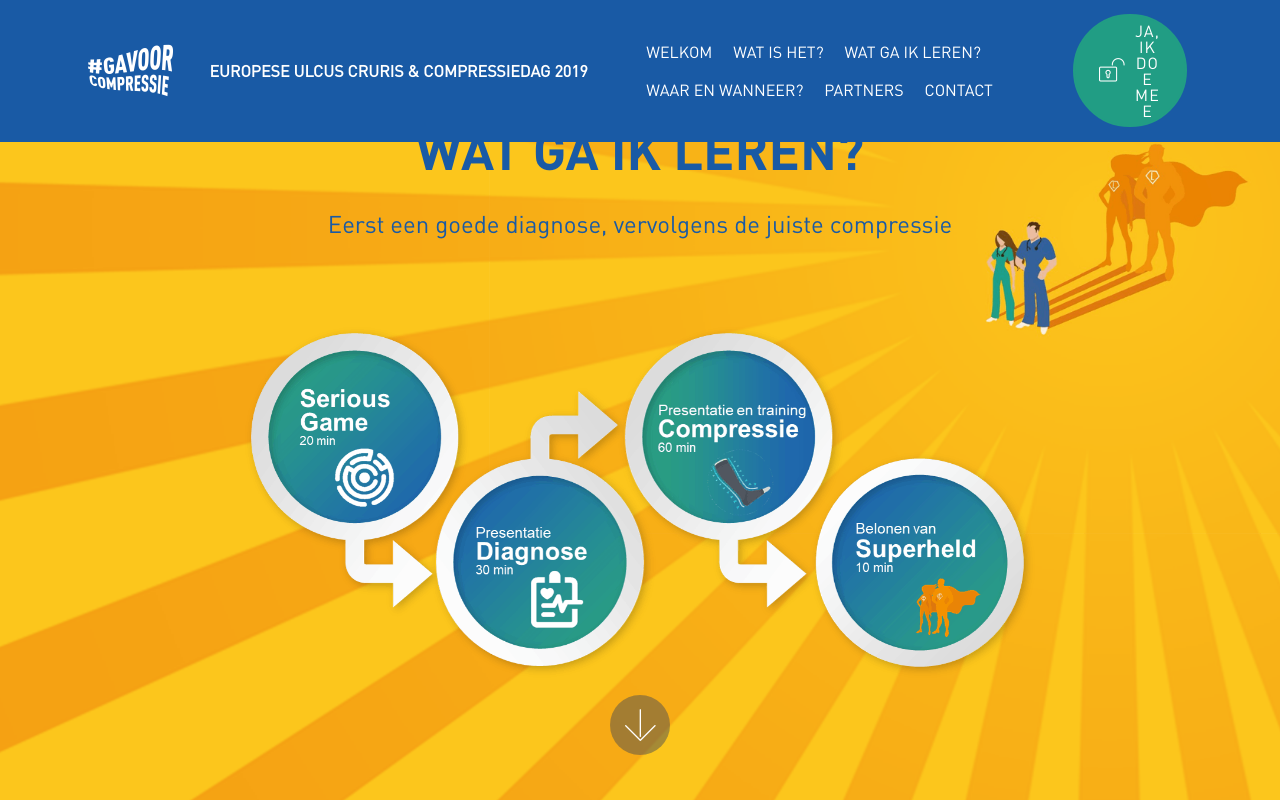
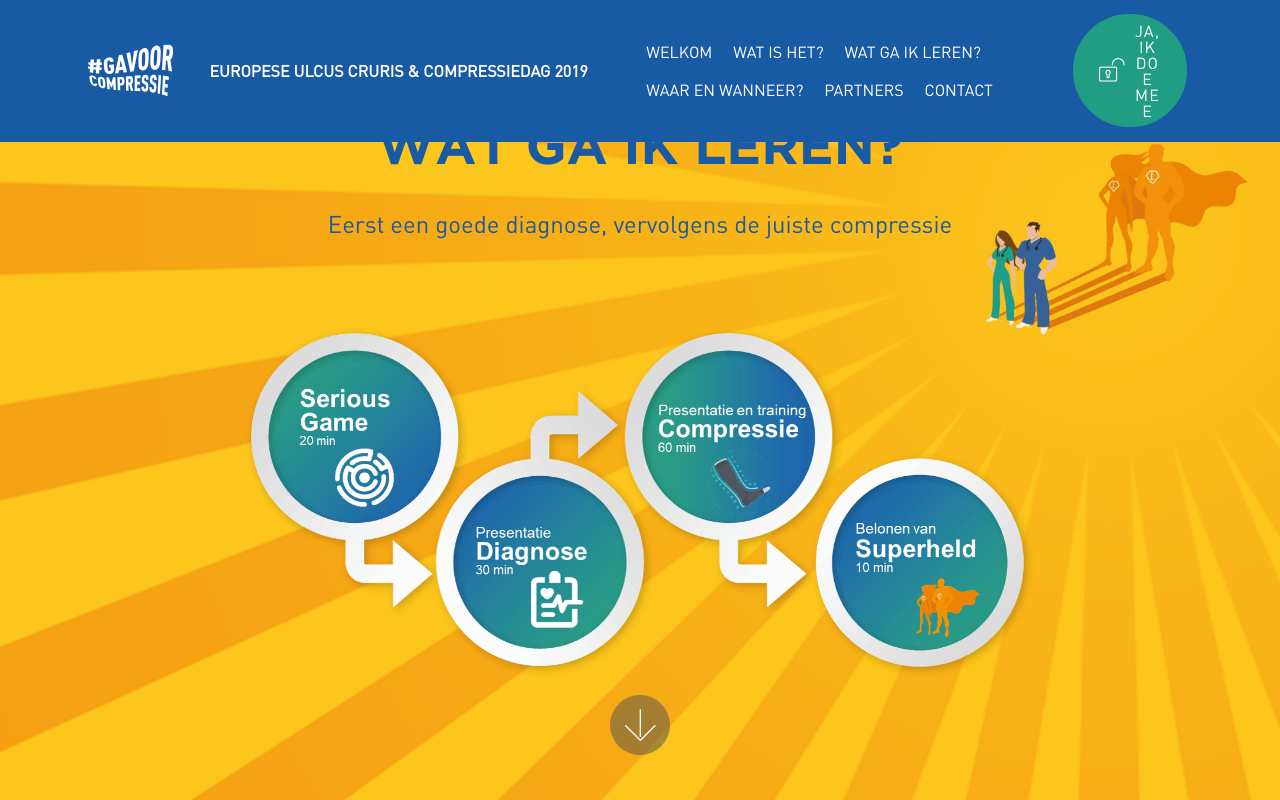
Before and after one commit to RicoHendriks/GaVoorCompressie, a plain HTML site: page page3.html in a window 1280 px wide. Shown: the top 800 px of the page. Drawn offline with Linux system fonts and the light colour scheme; files whose address does not match are found by name.

```diff
--- /dev/null
+++ b/assets/fonts/GothamBold/style.css
@@ -0,0 +1,4 @@
+@font-face {
+   font-family: 'GothamBold';
+   src: url('file:///C:/Users/Rico%20Hendriks/AppData/Local/Mobirise.com/Mobirise/projects/project-2019-07-12_093138/fonts/GothamBold/font.ttf');
+}
--- a/assets/fonts/style.css
+++ b/assets/fonts/style.css
@@ -1,6 +1,6 @@
 @font-face {
-   font-family: 'DINProBold';
-   src: url('DINProBold/font.ttf');
+   font-family: 'GothamBold';
+   src: url('GothamBold/font.ttf');
 }
 @font-face {
    font-family: 'DINPro-Regular_13937';
--- a/assets/mobirise/css/mbr-additional.css
+++ b/assets/mobirise/css/mbr-additional.css
@@ -14,7 +14,7 @@ body {
   line-height: 1.6;
 }
 .display-1 {
-  font-family: 'DINProBold';
+  font-family: 'GothamBold';
   font-size: 3.25rem;
 }
 .display-1 > .mbr-iconfont {
--- a/page3.html
+++ b/page3.html
@@ -59,7 +59,7 @@
     </nav>
 </section>
 
-<section class="engine"><a href="https://mobirise.info/o">portfolio website templates</a></section><section class="header4 cid-rxTsBj3Ozt mbr-fullscreen" id="header4-1r">
+<section class="engine"><a href="https://mobirise.info/h">create a web page for free</a></section><section class="header4 cid-rxTsBj3Ozt mbr-fullscreen" id="header4-1r">
 
 
 
```
Also changed, not shown: index.html (+2 -2 lines), page1.html (+2 -2 lines), assets/fonts/GothamBold/font.ttf (added), 1 other file.
